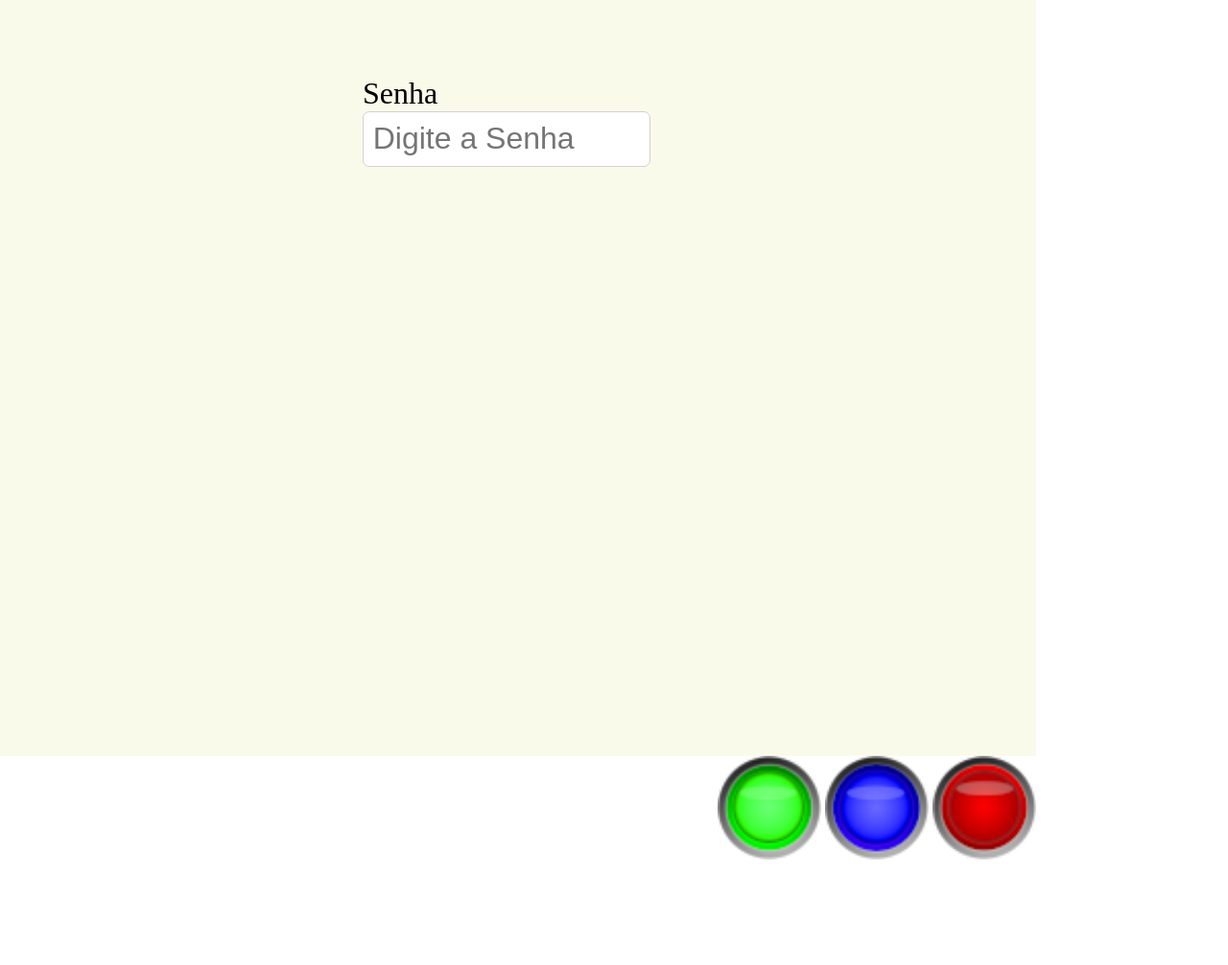
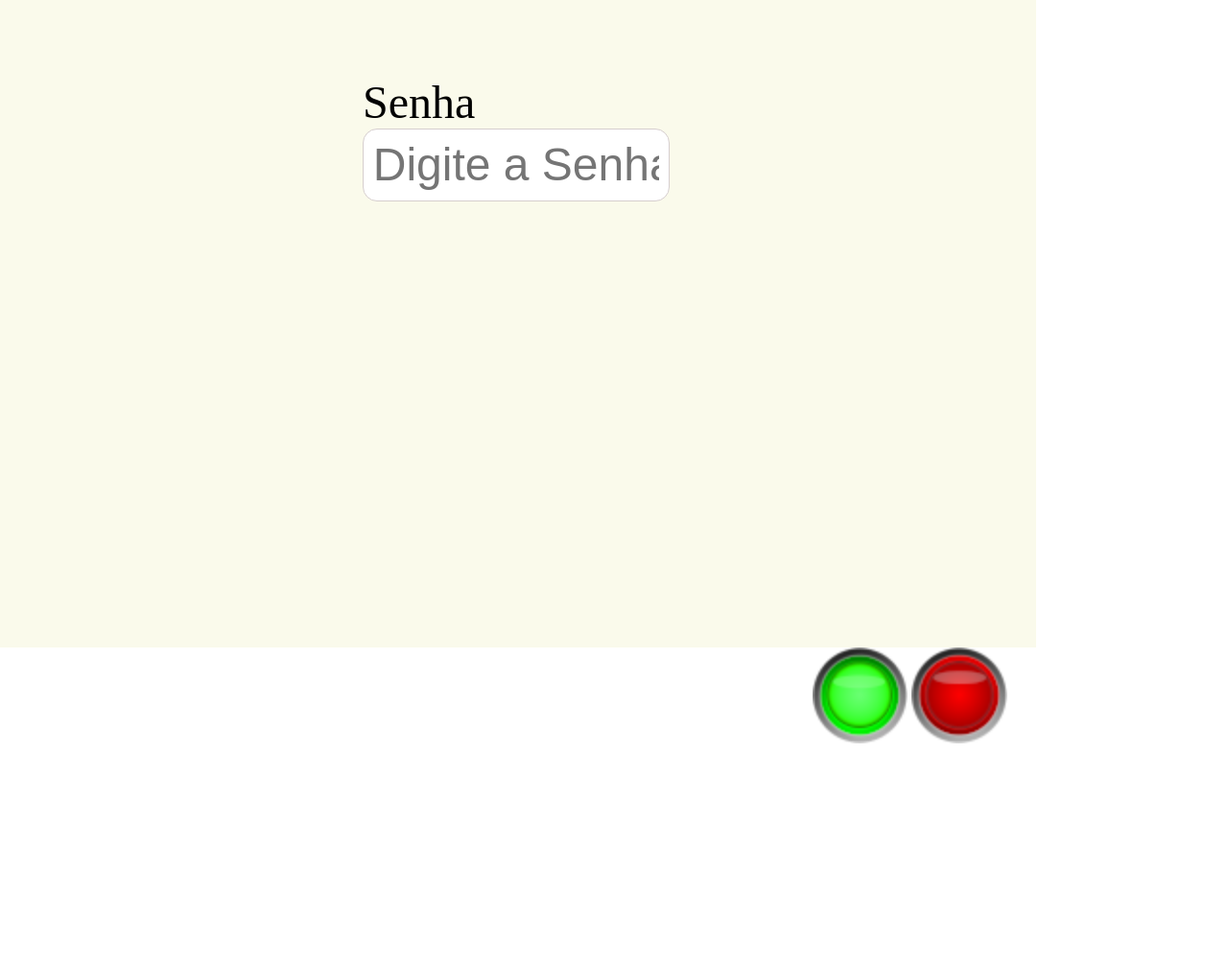
Before and after one commit to eiagit/jven, a plain HTML site: page index.html in a window 1280 px wide. Shown: the part 1260-2266 px from the top of the page at 96% size. Before the commit the page ends 2160 px from the top, so only its background shows below. Drawn offline with Linux system fonts and the light colour scheme.

Commit message:
atualizações

```diff
--- a/css/index.css
+++ b/css/index.css
@@ -17,7 +17,7 @@
     flex-direction: column;
     align-items: center;
     width : 1080px;
-    height: 2060px;
+    height: 1935px;
     background-color: rgb(250, 250, 235) ;
 }
 .t1_titulo{
@@ -31,10 +31,12 @@
 }
 .img_menu{
     margin-top: 1%;
+    cursor: pointer;
 }
 .img_tools{
     margin-left: 80%;
     margin-top: 1%;
+    cursor: pointer;
 }
 .img_titulo{
     width: 100%;
@@ -49,13 +51,13 @@
     width: 540px;
 }
 .la_senha{
-    font-size: xx-large;
+    font-size: xxx-large;
 }
 .me_password{
     padding :10%;
-    font-size: xx-large;
-    border-radius: 7px;
-    width : 300px;
+    font-size: xxx-large;
+    border-radius: 15px;
+    width : 320px;
     border : 1px rgb(214, 206, 206) solid
 }
 .div_senha{
@@ -69,9 +71,43 @@
 }
 .div_botoes{
     text-align: right;
-    height: fit-content;
+    height: 105px;
     width : 100%;
+    padding-right: 30px;
 }
 .btn{
     width :10%;
 }
+.btver{
+    display: inline;
+    flex-direction: row;
+    background-color: white;
+    background-image: url("/img/btn_01.png");
+    background-repeat: no-repeat;
+    background-size: 100%;
+    width : 9.5% ;
+    height: 315%;
+    cursor: pointer;
+}
+
+.btazu{
+    background-color: white;
+    background-image: url("/img/btn_02.png");
+    background-repeat: no-repeat;
+    background-size: 100%;
+    width : 9.5% ;
+    height: 315%;
+    cursor: pointer;
+}
+.btvde{
+    background-color: white;
+    background-image: url("/img/btn_03.png");
+    background-repeat: no-repeat;
+    background-size: 100%;
+    width : 9.5% ;
+    height: 315%;
+    cursor: pointer;
+}
+.fx{
+    font-size: xxx-large;
+}
--- a/index.html
+++ b/index.html
@@ -8,12 +8,17 @@
     <title>Acesso a banco</title>
 </head>
 <body id="body" class="body">
+    <nav>
+        <div id="menu" name="menu" class="menus">
+
+        </div>
+    </nav>
     <div id="div_mae" class="div_mae">
         <div id="t1_titulo" class="t1_titulo">
             <div id="t2_titulo" class="t2_titulo">
                 <img id="img_menu" class="img_menu" src="./img/menu.png">
                 <img id="img_tools" class="img_tools" src="./img/pontos.png">
-
+                <label class="fx">Ennio</label>
             </div>
         </div>
         <img id="img_titulo" class="img_titulo" src="./img/apptitulo.png">
@@ -29,9 +34,8 @@
         </div>
     </div>
     <div id="div_botoes" class="div_botoes">
-        <img id="btn_green" class="btn" src="./img/btn_03.png" />
-        <img id="btn_green" class="btn" src="./img/btn_02.png" />
-        <img id="btn_green" class="btn" src="./img/btn_01.png" />
+        <input type="button" id="btn_btvde" name="btn_btvde" class="btvde" />
+        <input type="button" id="btn_btver" name="btn_btver" class="btver" />
     </div>
 </body>
 <script src="./js/index.js"></script>
--- a/js/index.js
+++ b/js/index.js
@@ -0,0 +1,2 @@
+const msenha = document.querySelector("#me_password");
+const btvm = document.querySelector("#btn_btver");
```
